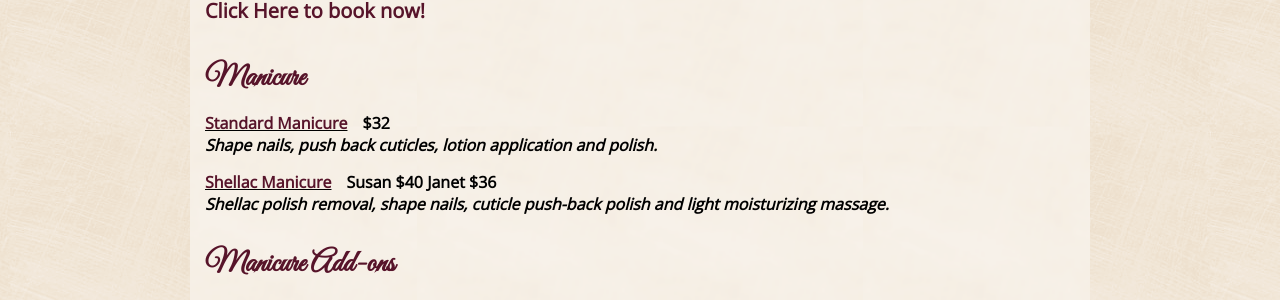
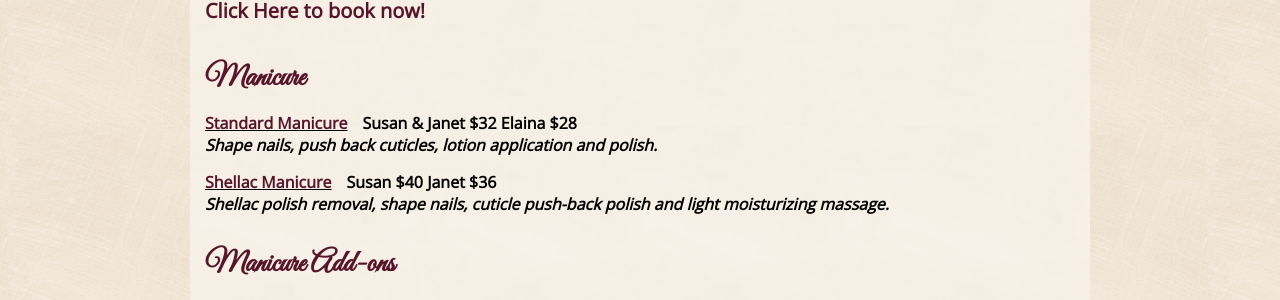
Before and after one commit to susanspedispa/susanspedispa.github.io, a Jekyll site: the page built from menu/manicures.html, in a window 1280 px wide. Shown: the part 220-520 px from the top of the page. Built offline with Jekyll 4.4.1, drawn with Linux system fonts in a browser that asks for light colours.

Commit message:
Update manicures.yml

```diff
--- a/_data/manicures.yml
+++ b/_data/manicures.yml
@@ -4,7 +4,7 @@ menu:
     - name: Manicure
       treatments:
         - name: Standard Manicure
-          price: $32
+          price: Susan & Janet $32 Elaina $28
           description: >
             Shape nails, push back cuticles, lotion application and polish.
         - name: Shellac Manicure
```
